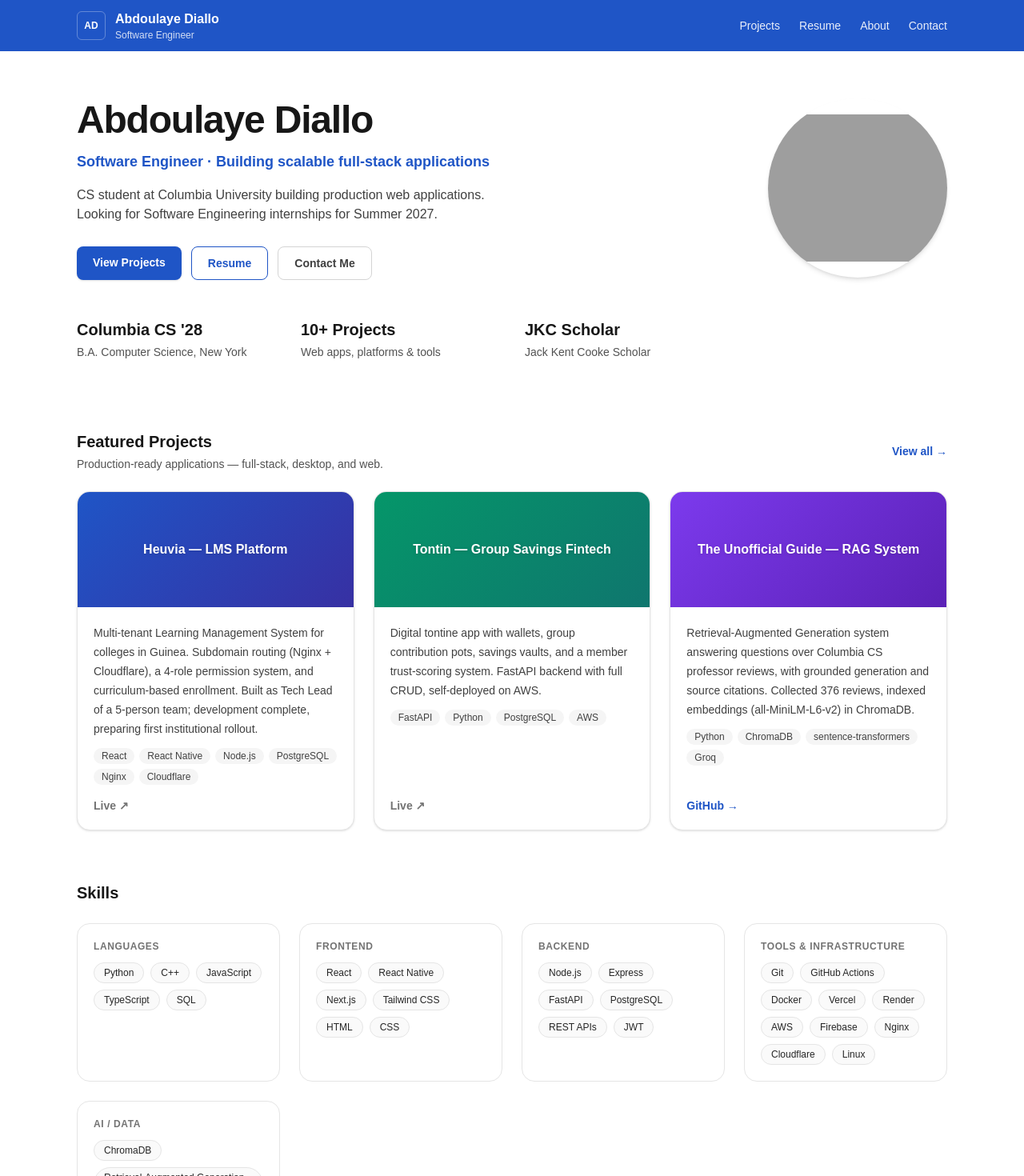
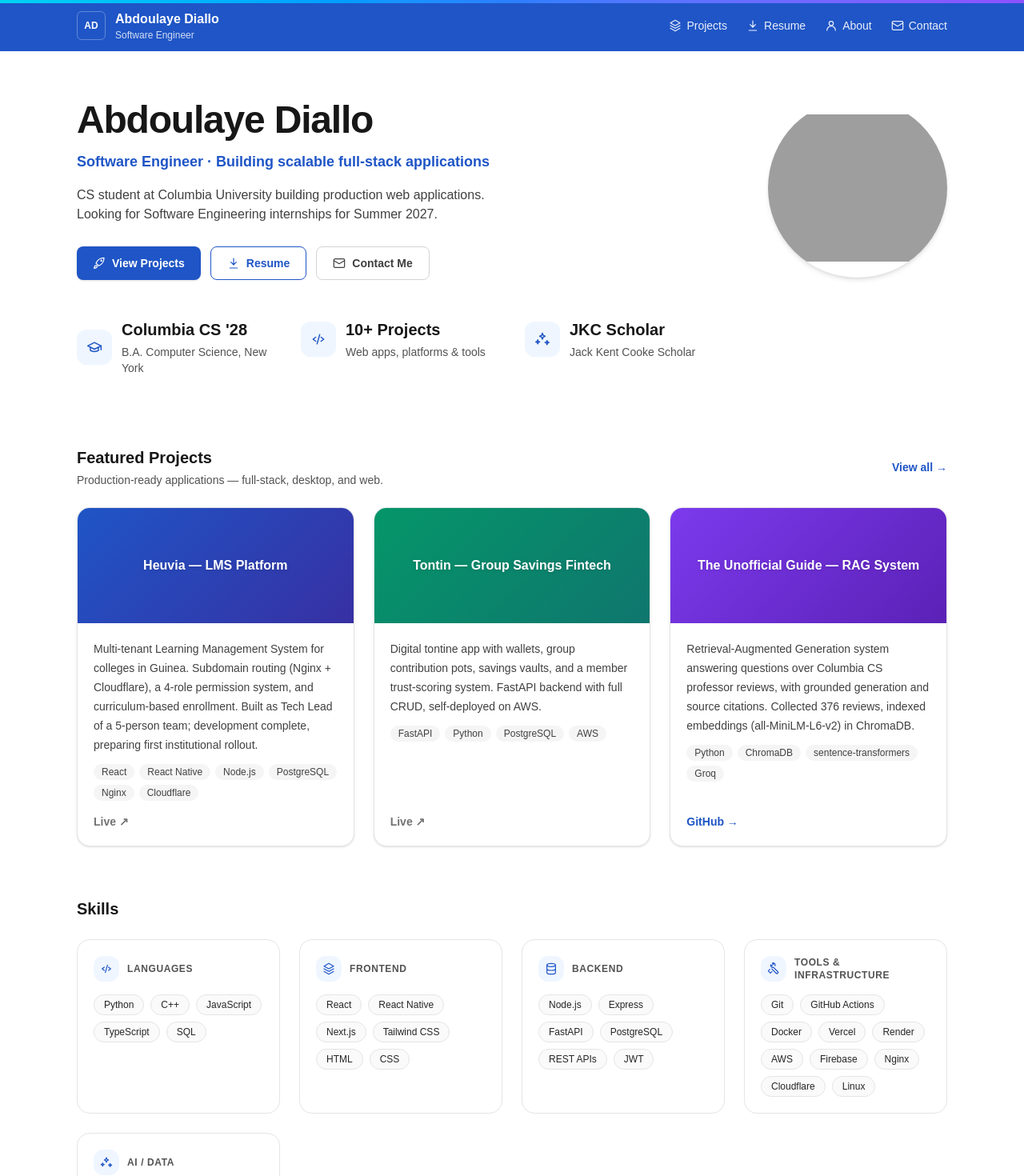
Before and after one commit to Kienda/abdoulayediallo, a Next.js app: page / in a window 1280 px wide. Shown: the top 1470 px of the page at 80% size. Built offline with nearby package versions, Linux system fonts and the light colour scheme; grey boxes are pictures that could not be loaded.

Commit message:
Add icones to skills

```diff
--- a/src/app/globals.css
+++ b/src/app/globals.css
@@ -2,6 +2,19 @@
 
 body {
   font-family: Arial, Helvetica, sans-serif;
+}
+
+html { scroll-behavior: smooth; }
+
+::selection { background: #bfdbfe; color: #172554; }
+
+.icon-orb {
+  display: inline-grid;
+  place-items: center;
+  flex: none;
+  border-radius: 0.75rem;
+  background: #eff6ff;
+  color: #1f55c6;
 }
 
 /*
@@ -14,6 +27,7 @@ body {
  * guarantees content is readable if JavaScript never runs.
  */
 @media (prefers-reduced-motion: reduce) {
+  html { scroll-behavior: auto; }
   [data-motion] {
     opacity: 1 !important;
     transform: none !important;
--- a/src/app/layout.tsx
+++ b/src/app/layout.tsx
@@ -4,6 +4,7 @@ import "./globals.css";
 import Navbar from "@/components/Navbar";
 import Footer from "@/components/Footer";
 import MotionProvider from "@/components/motion/MotionProvider";
+import ScrollProgress from "@/components/motion/ScrollProgress";
 
 export const metadata: Metadata = {
   title: "Abdoulaye Diallo | Software Engineer",
@@ -34,6 +35,7 @@ export default function RootLayout({
     <html lang="en">
       <body className="min-h-screen bg-white text-neutral-900 antialiased">
         <MotionProvider>
+          <ScrollProgress />
           <Navbar />
           <main className="min-h-[70vh]">{children}</main>
           <Footer />
--- a/src/app/page.tsx
+++ b/src/app/page.tsx
@@ -5,6 +5,7 @@ import Image from "next/image";
 import ContactForm from "@/components/ContactForm";
 import { projects, type Project, type ProjectColor } from "@/data/projects";
 import { Reveal, RevealGroup, RevealItem, HoverLift } from "@/components/motion/Motion";
+import { Icon, type IconName } from "@/components/Icons";
 
 // ─── Gradient color map (defined here so Tailwind scans are not needed) ───────
 const PROJECT_COLORS: Record<ProjectColor, { from: string; to: string }> = {
@@ -20,18 +21,22 @@ const featuredProjects = projects.filter((p) => p.featured);
 const SKILLS = [
   {
     label: "Languages",
+    icon: "code",
     items: ["Python", "C++", "JavaScript", "TypeScript", "SQL"],
   },
   {
     label: "Frontend",
+    icon: "layers",
     items: ["React", "React Native", "Next.js", "Tailwind CSS", "HTML", "CSS"],
   },
   {
     label: "Backend",
+    icon: "database",
     items: ["Node.js", "Express", "FastAPI", "PostgreSQL", "REST APIs", "JWT"],
   },
   {
     label: "Tools & Infrastructure",
+    icon: "tools",
     items: [
       "Git",
       "GitHub Actions",
@@ -47,6 +52,7 @@ const SKILLS = [
   },
   {
     label: "AI / Data",
+    icon: "sparkles",
     items: [
       "ChromaDB",
       "Retrieval-Augmented Generation (RAG)",
@@ -128,22 +134,22 @@ export default function HomePage() {
                 <div className="flex flex-wrap gap-3">
                   <Link
                     href="/projects"
-                    className="rounded-lg bg-[#1f55c6] px-5 py-2.5 text-sm font-semibold text-white shadow-sm transition hover:-translate-y-0.5 hover:opacity-95 motion-reduce:transform-none motion-reduce:transition-none"
+                    className="inline-flex items-center gap-2 rounded-lg bg-[#1f55c6] px-5 py-2.5 text-sm font-semibold text-white shadow-sm transition hover:-translate-y-0.5 hover:opacity-95 motion-reduce:transform-none motion-reduce:transition-none"
                   >
-                    View Projects
+                    <Icon name="rocket" className="h-4 w-4" /> View Projects
                   </Link>
                   <Link
                     href="/Resume-AbdoulayeDiallo.pdf"
                     target="_blank"
-                    className="rounded-lg border border-[#1f55c6] px-5 py-2.5 text-sm font-semibold text-[#1f55c6] transition hover:-translate-y-0.5 hover:bg-blue-50 motion-reduce:transform-none motion-reduce:transition-none"
+                    className="inline-flex items-center gap-2 rounded-lg border border-[#1f55c6] px-5 py-2.5 text-sm font-semibold text-[#1f55c6] transition hover:-translate-y-0.5 hover:bg-blue-50 motion-reduce:transform-none motion-reduce:transition-none"
                   >
-                    Resume
+                    <Icon name="download" className="h-4 w-4" /> Resume
                   </Link>
                   <Link
                     href="/#contact"
-                    className="rounded-lg border border-neutral-300 px-5 py-2.5 text-sm font-semibold text-neutral-700 transition hover:-translate-y-0.5 hover:bg-neutral-50 motion-reduce:transform-none motion-reduce:transition-none"
+                    className="inline-flex items-center gap-2 rounded-lg border border-neutral-300 px-5 py-2.5 text-sm font-semibold text-neutral-700 transition hover:-translate-y-0.5 hover:bg-neutral-50 motion-reduce:transform-none motion-reduce:transition-none"
                   >
-                    Contact Me
+                    <Icon name="mail" className="h-4 w-4" /> Contact Me
                   </Link>
                 </div>
               </RevealItem>
@@ -167,13 +173,13 @@ export default function HomePage() {
           {/* Stats */}
           <RevealGroup className="mt-12 grid gap-8 md:grid-cols-4">
             <RevealItem>
-              <Stat title="Columbia CS '28" desc="B.A. Computer Science, New York" />
+              <Stat icon="graduation" title="Columbia CS '28" desc="B.A. Computer Science, New York" />
             </RevealItem>
             <RevealItem>
-              <Stat title="10+ Projects" desc="Web apps, platforms & tools" />
+              <Stat icon="code" title="10+ Projects" desc="Web apps, platforms & tools" />
             </RevealItem>
             <RevealItem>
-              <Stat title="JKC Scholar" desc="Jack Kent Cooke Scholar" />
+              <Stat icon="sparkles" title="JKC Scholar" desc="Jack Kent Cooke Scholar" />
             </RevealItem>
           </RevealGroup>
         </Container>
@@ -216,7 +222,7 @@ export default function HomePage() {
           <RevealGroup className="grid gap-6 sm:grid-cols-2 lg:grid-cols-4">
             {SKILLS.map((group) => (
               <RevealItem key={group.label} className="h-full">
-                <SkillGroup label={group.label} items={group.items} />
+                <SkillGroup label={group.label} icon={group.icon} items={group.items} />
               </RevealItem>
             ))}
           </RevealGroup>
@@ -226,7 +232,7 @@ export default function HomePage() {
       {/* ── ABOUT ────────────────────────────────────────────────────────── */}
       <section id="about" className="py-10 scroll-mt-24">
         <Container>
-          <Reveal className="mb-3 text-sm font-semibold text-neutral-800">About:</Reveal>
+          <Reveal className="mb-4 flex items-center gap-3"><span className="icon-orb h-9 w-9"><Icon name="user" className="h-4 w-4" /></span><h2 className="text-xl font-bold">About</h2></Reveal>
 
           <Reveal className="overflow-hidden rounded-2xl border border-neutral-200 bg-white">
             <div className="grid md:grid-cols-[240px_1fr]">
@@ -262,7 +268,7 @@ export default function HomePage() {
       {/* ── EXPERIENCE ───────────────────────────────────────────────────── */}
       <section id="experience" className="py-10 scroll-mt-24">
         <Container>
-          <Reveal className="mb-4 text-sm font-semibold text-neutral-800">Experience:</Reveal>
+          <Reveal className="mb-4 flex items-center gap-3"><span className="icon-orb h-9 w-9"><Icon name="briefcase" className="h-4 w-4" /></span><h2 className="text-xl font-bold">Experience</h2></Reveal>
           <RevealGroup className="space-y-4">
             {EXPERIENCE.map((e) => (
               <RevealItem key={e.role + e.company}>
@@ -276,8 +282,8 @@ export default function HomePage() {
       {/* ── CONTACT ──────────────────────────────────────────────────────── */}
       <section id="contact" className="py-10 scroll-mt-24">
         <Container>
-          <Reveal className="text-center text-sm font-semibold text-neutral-800">
-            Contact:
+          <Reveal className="flex items-center justify-center gap-3">
+            <span className="icon-orb h-9 w-9"><Icon name="mail" className="h-4 w-4" /></span><h2 className="text-xl font-bold">Contact</h2>
           </Reveal>
 
           <Reveal className="mt-4 overflow-hidden rounded-2xl border border-neutral-200 bg-white">
@@ -291,11 +297,11 @@ export default function HomePage() {
 
 // ─── Sub-components ───────────────────────────────────────────────────────────
 
-function Stat({ title, desc }: { title: string; desc: string }) {
+function Stat({ icon, title, desc }: { icon: IconName; title: string; desc: string }) {
   return (
-    <div>
-      <div className="text-xl font-bold">{title}</div>
-      <div className="mt-1 text-sm text-neutral-600">{desc}</div>
+    <div className="flex items-center gap-3">
+      <span className="icon-orb h-11 w-11"><Icon name={icon} className="h-5 w-5" /></span>
+      <div><div className="text-xl font-bold">{title}</div><div className="mt-1 text-sm text-neutral-600">{desc}</div></div>
     </div>
   );
 }
@@ -358,11 +364,11 @@ function FeaturedProjectCard({ project }: { project: Project }) {
   );
 }
 
-function SkillGroup({ label, items }: { label: string; items: readonly string[] }) {
+function SkillGroup({ label, icon, items }: { label: string; icon: IconName; items: readonly string[] }) {
   return (
     <div className="h-full rounded-2xl border border-neutral-200 bg-white p-5">
-      <div className="mb-3 text-xs font-semibold uppercase tracking-wider text-neutral-500">
-        {label}
+      <div className="mb-4 flex items-center gap-2.5 text-xs font-semibold uppercase tracking-wider text-neutral-600">
+        <span className="icon-orb h-8 w-8"><Icon name={icon} className="h-4 w-4" /></span>{label}
       </div>
       {/* Pills appear in a quick sequence — tighter stagger than the cards */}
       <RevealGroup className="flex flex-wrap gap-2" stagger={0.04}>
--- a/src/components/ContactForm.tsx
+++ b/src/components/ContactForm.tsx
@@ -1,6 +1,7 @@
 "use client";
 
 import { useState } from "react";
+import { Icon } from "./Icons";
 
 type Status = "idle" | "loading" | "success" | "error";
 
@@ -77,9 +78,9 @@ export default function ContactForm() {
           <button
             type="submit"
             disabled={status === "loading"}
-            className="mt-2 rounded-lg bg-[#1f55c6] px-6 py-2.5 text-sm font-semibold text-white hover:opacity-95 disabled:opacity-60"
+            className="mt-2 inline-flex items-center gap-2 rounded-lg bg-[#1f55c6] px-6 py-2.5 text-sm font-semibold text-white transition hover:-translate-y-0.5 hover:shadow-md disabled:opacity-60"
           >
-            {status === "loading" ? "Sending..." : "Submit"}
+            <Icon name="send" className="h-4 w-4" /> {status === "loading" ? "Sending..." : "Send message"}
           </button>
 
           {status === "success" && (
--- /dev/null
+++ b/src/components/Icons.tsx
@@ -0,0 +1,29 @@
+import type { ReactNode, SVGProps } from "react";
+
+export type IconName =
+  | "arrow" | "briefcase" | "code" | "database" | "download" | "external"
+  | "github" | "graduation" | "layers" | "mail" | "rocket" | "send"
+  | "sparkles" | "terminal" | "tools" | "user";
+
+const paths: Record<IconName, ReactNode> = {
+  arrow: <><path d="M5 12h14"/><path d="m13 6 6 6-6 6"/></>,
+  briefcase: <><rect width="18" height="14" x="3" y="7" rx="2"/><path d="M8 7V5a2 2 0 0 1 2-2h4a2 2 0 0 1 2 2v2M3 12h18M10 12v2h4v-2"/></>,
+  code: <><path d="m8 9-4 3 4 3M16 9l4 3-4 3M14 5l-4 14"/></>,
+  database: <><ellipse cx="12" cy="5" rx="8" ry="3"/><path d="M4 5v7c0 1.7 3.6 3 8 3s8-1.3 8-3V5M4 12v7c0 1.7 3.6 3 8 3s8-1.3 8-3v-7"/></>,
+  download: <><path d="M12 3v12m0 0 5-5m-5 5-5-5"/><path d="M5 21h14"/></>,
+  external: <><path d="M15 3h6v6M10 14 21 3"/><path d="M18 13v6a2 2 0 0 1-2 2H5a2 2 0 0 1-2-2V8a2 2 0 0 1 2-2h6"/></>,
+  github: <><path d="M15 22v-4a4.8 4.8 0 0 0-1-3.5c3.3-.4 6.8-1.6 6.8-7A5.4 5.4 0 0 0 19.3 4 5 5 0 0 0 19.2.5S18 0 15 2a13.4 13.4 0 0 0-7 0C5 .1 3.8.5 3.8.5A5 5 0 0 0 3.7 4a5.4 5.4 0 0 0-1.5 3.7c0 5.4 3.5 6.6 6.8 7A4.8 4.8 0 0 0 8 18v4"/><path d="M8 19c-3 .9-3-1.5-4-2"/></>,
+  graduation: <><path d="m2 10 10-5 10 5-10 5Z"/><path d="M6 12v5c3 2 9 2 12 0v-5M22 10v6"/></>,
+  layers: <><path d="m12 2 9 5-9 5-9-5Z"/><path d="m3 12 9 5 9-5M3 17l9 5 9-5"/></>,
+  mail: <><rect width="20" height="16" x="2" y="4" rx="2"/><path d="m22 7-10 6L2 7"/></>,
+  rocket: <><path d="M4.5 16.5c-1.5 1.3-2 5-2 5s3.7-.5 5-2c.7-.8.7-2 0-2.7-.7-.7-2-.7-3 .2Z"/><path d="m9 15-3-3s3.5-7 9-9c3-1 6-1 6-1s0 3-1 6c-2 5.5-9 9-9 9Z"/><circle cx="16" cy="7" r="1"/></>,
+  send: <><path d="m22 2-7 20-4-9-9-4Z"/><path d="M22 2 11 13"/></>,
+  sparkles: <><path d="m12 3-1.2 3.2L8 7.5l2.8 1.3L12 12l1.2-3.2L16 7.5l-2.8-1.3ZM19 14l-.8 2.2L16 17l2.2.8L19 20l.8-2.2L22 17l-2.2-.8ZM5 13l-.8 2.2L2 16l2.2.8L5 19l.8-2.2L8 16l-2.2-.8Z"/></>,
+  terminal: <><rect width="20" height="16" x="2" y="4" rx="2"/><path d="m6 9 3 3-3 3M12 15h6"/></>,
+  tools: <><path d="M14.7 6.3a4 4 0 0 0-5-5l2 2-3 3-2-2a4 4 0 0 0 5 5l8 8a2 2 0 0 1-3 3l-8-8"/><path d="m5 13-3 3 4 4 3-3"/></>,
+  user: <><circle cx="12" cy="8" r="4"/><path d="M4 21a8 8 0 0 1 16 0"/></>,
+};
+
+export function Icon({ name, ...props }: SVGProps<SVGSVGElement> & { name: IconName }) {
+  return <svg aria-hidden="true" viewBox="0 0 24 24" fill="none" stroke="currentColor" strokeWidth="1.8" strokeLinecap="round" strokeLinejoin="round" {...props}>{paths[name]}</svg>;
+}
--- a/src/components/Navbar.tsx
+++ b/src/components/Navbar.tsx
@@ -1,6 +1,7 @@
 // src/components/Navbar.tsx
 import Link from "next/link";
 import Container from "./Container";
+import { Icon } from "./Icons";
 
 export default function Navbar() {
   return (
@@ -21,17 +22,17 @@ export default function Navbar() {
 
           {/* Right: nav */}
           <nav className="hidden items-center gap-6 text-sm md:flex">
-            <Link className="text-white/90 hover:text-white" href="/projects">
-              Projects
+            <Link className="inline-flex items-center gap-1.5 text-white/90 transition hover:-translate-y-0.5 hover:text-white" href="/projects">
+              <Icon name="layers" className="h-4 w-4" /> Projects
             </Link>
-            <Link className="text-white/90 hover:text-white" href="/Resume-AbdoulayeDiallo.pdf"  target="_blank">
-              Resume
+            <Link className="inline-flex items-center gap-1.5 text-white/90 transition hover:-translate-y-0.5 hover:text-white" href="/Resume-AbdoulayeDiallo.pdf"  target="_blank">
+              <Icon name="download" className="h-4 w-4" /> Resume
             </Link>
-            <Link className="text-white/90 hover:text-white" href="/#about">
-              About
+            <Link className="inline-flex items-center gap-1.5 text-white/90 transition hover:-translate-y-0.5 hover:text-white" href="/#about">
+              <Icon name="user" className="h-4 w-4" /> About
             </Link>
-            <Link className="text-white/90 hover:text-white" href="/#contact">
-              Contact
+            <Link className="inline-flex items-center gap-1.5 text-white/90 transition hover:-translate-y-0.5 hover:text-white" href="/#contact">
+              <Icon name="mail" className="h-4 w-4" /> Contact
             </Link>
           </nav>
 
--- a/src/components/ProjectRowCard.tsx
+++ b/src/components/ProjectRowCard.tsx
@@ -1,6 +1,7 @@
 // src/components/ProjectRowCard.tsx
 import type { Project } from "@/data/projects";
 import { HoverLift } from "@/components/motion/Motion";
+import { Icon } from "@/components/Icons";
 
 const PROJECT_COLORS: Record<string, { from: string; to: string }> = {
   blue:   { from: "#1f55c6", to: "#3730a3" },
@@ -58,7 +59,7 @@ export default function ProjectRowCard({ project }: { project: Project }) {
                 rel="noopener noreferrer"
                 className="inline-flex items-center gap-1.5 text-sm font-semibold text-[#1f55c6] hover:underline"
               >
-                GitHub <span aria-hidden>→</span>
+                <Icon name="github" className="h-4 w-4" /> GitHub <Icon name="arrow" className="h-3.5 w-3.5" />
               </a>
             )}
             {project.links?.demo && (
@@ -73,7 +74,7 @@ export default function ProjectRowCard({ project }: { project: Project }) {
                     : "text-neutral-600 hover:text-neutral-900 hover:underline",
                 ].join(" ")}
               >
-                {project.links.demoLabel ?? "Live"} <span aria-hidden>↗</span>
+                {project.links.demoLabel ?? "Live"} <Icon name="external" className="h-3.5 w-3.5" />
               </a>
             )}
           </div>
--- /dev/null
+++ b/src/components/motion/ScrollProgress.tsx
@@ -0,0 +1,13 @@
+"use client";
+
+import { motion, useReducedMotion, useScroll, useSpring } from "framer-motion";
+
+export default function ScrollProgress() {
+  const { scrollYProgress } = useScroll();
+  const reduce = useReducedMotion();
+  const scaleX = useSpring(scrollYProgress, { stiffness: 140, damping: 30, mass: 0.25 });
+
+  if (reduce) return null;
+
+  return <motion.div aria-hidden className="fixed inset-x-0 top-0 z-[60] h-1 origin-left bg-gradient-to-r from-cyan-400 via-blue-500 to-violet-500" style={{ scaleX }} />;
+}
```
Also changed, not shown: src/app/api/contact/route.ts (+10 -2 lines).
